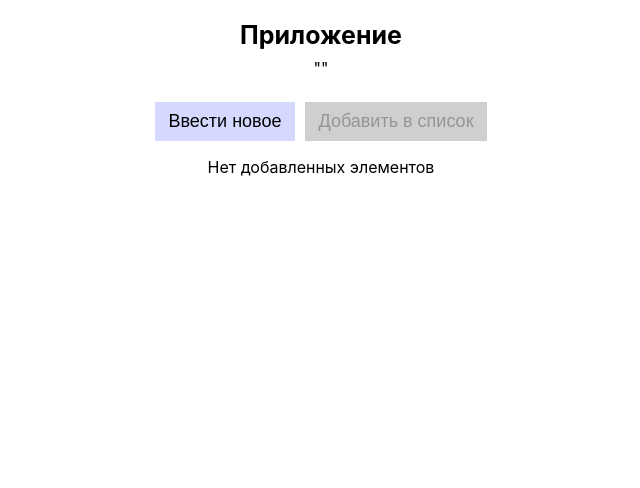
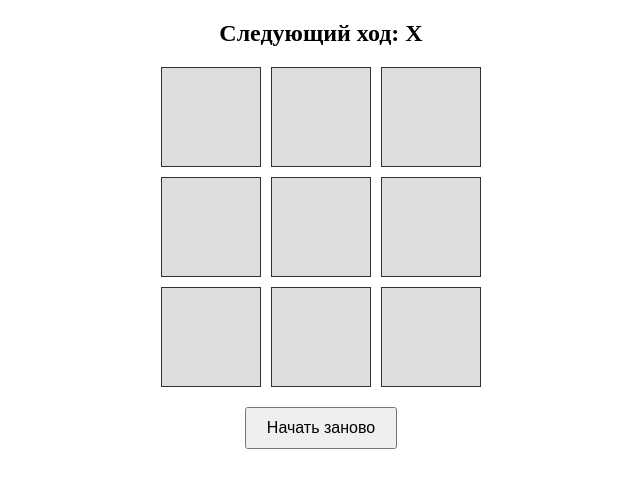
Before and after one commit to s1vo/my-app, a React (Create React App) app in the folder my-app/: page / in a window 1280 px wide. Shown: the top 488 px of the page, without its empty margins (319-959 px from the left). Built offline with nearby package versions, Linux system fonts and the light colour scheme.

Commit message:
Create game cross-zero

```diff
--- a/my-app/package.json
+++ b/my-app/package.json
@@ -9,6 +9,7 @@
     "eslint-config-prettier": "^9.1.0",
     "eslint-plugin-prettier": "^5.2.1",
     "prettier": "^3.3.3",
+    "prop-types": "^15.8.1",
     "react": "^18.3.1",
     "react-dom": "^18.3.1",
     "react-scripts": "5.0.1",
--- a/my-app/src/App.js
+++ b/my-app/src/App.js
@@ -1,55 +1,124 @@
 import React, { useState } from 'react';
+import PropTypes from 'prop-types';
+import { StrictMode } from 'react';
 import styles from './App.module.css';
 
-const App = () => {
+// Stateless компоненты
+const Square = ({ value, onClick }) => (
+    <button className={styles.square} onClick={onClick}>
+        {value}
+    </button>
+);
 
-    const [value, setValue] = useState('');
-    const [list, setList] = useState([]);
-    const [error, setError] = useState('');
+Square.propTypes = {
+    value: PropTypes.string,
+    onClick: PropTypes.func.isRequired,
+};
 
-    const onInputButtonClick = () => {
-        const promptValue = prompt('Введите значение');
-        if (promptValue.length >= 3) {
-            setValue(promptValue);
-            setError('');
+const Board = ({ squares, onClick }) => (
+    <div className={styles.board}>
+        {squares.map((square, i) => (
+            <Square key={i} value={square} onClick={() => onClick(i)} />
+        ))}
+    </div>
+);
+
+Board.propTypes = {
+    squares: PropTypes.arrayOf(PropTypes.string).isRequired,
+    onClick: PropTypes.func.isRequired,
+};
+
+const Info = ({ status }) => <div className={styles.status}>{status}</div>;
+
+Info.propTypes = {
+    status: PropTypes.string.isRequired,
+};
+
+const RestartButton = ({ onRestart }) => (
+    <button className={styles['restart-button']} onClick={onRestart}>
+        Начать заново
+    </button>
+);
+
+RestartButton.propTypes = {
+    onRestart: PropTypes.func.isRequired,
+};
+
+// Stateful компоненты
+const BoardContainer = ({ squares, onSquareClick }) => (
+    <Board squares={squares} onClick={onSquareClick} />
+);
+
+BoardContainer.propTypes = {
+    squares: PropTypes.arrayOf(PropTypes.string).isRequired,
+    onSquareClick: PropTypes.func.isRequired,
+};
+
+const GameContainer = () => {
+    const [squares, setSquares] = useState(Array(9).fill(null));
+    const [isXNext, setIsXNext] = useState(true);
+    const [winner, setWinner] = useState(null);
+
+    const handleClick = (i) => {
+        if (squares[i] || winner) return;
+
+        const newSquares = squares.slice();
+        newSquares[i] = isXNext ? 'X' : 'O';
+        setSquares(newSquares);
+
+        const calculatedWinner = calculateWinner(newSquares);
+        if (calculatedWinner) {
+            setWinner(calculatedWinner);
         } else {
-            setError('Значение должно содержать минимум 3 символа');
+            setIsXNext(!isXNext);
         }
     };
 
-    const onAddButtonClick = () => {
-        if (value.length >= 3) {
-            const newItem = { id: Date.now(), value };
-            setList(prevList => [...prevList, newItem]);
-            setValue('');
-            setError('');
-        }
+    const handleRestart = () => {
+        setSquares(Array(9).fill(null));
+        setIsXNext(true);
+        setWinner(null);
     };
 
-    const isValueValid = value.length >= 3;
+    const status = winner
+        ? `Победитель: ${winner}`
+        : `Следующий ход: ${isXNext ? 'X' : 'O'}`;
 
     return (
-        <div className={styles.app}>
-            <h1 className={styles.pageHeading}>Приложение</h1>
-            <output className={styles.noMarginText}>"{value}"</output>
-            <div className={styles.buttonsContainer}>
-                <button onClick={onInputButtonClick} className={styles.button}>Ввести новое</button>
-                <button onClick={onAddButtonClick} disabled={!isValueValid} className={styles.button}>Добавить в список</button>
-            </div>
-
-            {error && <div className={styles.error}>{error}</div>}
-
-            {list.length > 0 ? (
-                <ul>
-                    {list.map(item => (
-                        <li key={item.id}>{item.value}</li>
-                    ))}
-                </ul>
-            ) : (
-                <p>Нет добавленных элементов</p>
-            )}
+        <div className={styles.game}>
+            <Info status={status} />
+            <BoardContainer squares={squares} onSquareClick={handleClick} />
+            <RestartButton onRestart={handleRestart} />
         </div>
     );
-}
+};
+
+// Вспомогательная функция для вычисления победителя
+const calculateWinner = (squares) => {
+    const lines = [
+        [0, 1, 2],
+        [3, 4, 5],
+        [6, 7, 8],
+        [0, 3, 6],
+        [1, 4, 7],
+        [2, 5, 8],
+        [0, 4, 8],
+        [2, 4, 6],
+    ];
+    for (let i = 0; i < lines.length; i++) {
+        const [a, b, c] = lines[i];
+        if (squares[a] && squares[a] === squares[b] && squares[a] === squares[c]) {
+            return squares[a];
+        }
+    }
+    return null;
+};
+
+// Главный компонент
+const App = () => (
+    <StrictMode>
+        <GameContainer />
+    </StrictMode>
+);
 
 export default App;
--- a/my-app/src/App.module.css
+++ b/my-app/src/App.module.css
@@ -1,92 +1,39 @@
-body {
-  margin: 0;
-  font-family: -apple-system, BlinkMacSystemFont, 'Segoe UI', 'Roboto', 'Oxygen', 'Ubuntu', 'Cantarell', 'Fira Sans',
-  'Droid Sans', 'Helvetica Neue', sans-serif;
-  -webkit-font-smoothing: antialiased;
-  -moz-osx-font-smoothing: grayscale;
+.game {
+  display: flex;
+  flex-direction: column;
+  align-items: center;
+  margin-top: 20px;
 }
 
-code {
-  font-family: source-code-pro, Menlo, Monaco, Consolas, 'Courier New', monospace;
+.board {
+  display: grid;
+  grid-template-columns: repeat(3, 100px);
+  grid-template-rows: repeat(3, 100px);
+  gap: 10px;
 }
 
-
-:root {
-  --accent-color-hue: 236;
-  --accent-color-saturation: 100%;
-  --disabled-color: #cfcfcf;
-  --error-color: #d40000;
+.square {
+  width: 100px;
+  height: 100px;
+  font-size: 24px;
+  font-weight: bold;
+  display: flex;
+  align-items: center;
+  justify-content: center;
+  background-color: #ddd;
+  border: 1px solid #333;
+  cursor: pointer;
 }
 
-.app {
-  text-align: center;
-  max-width: 700px;
-  margin: 0 auto;
-  padding: 20px;
-}
-
-.error {
-  color: var(--error-color);
+.status {
+  margin-bottom: 20px;
+  font-size: 24px;
   font-weight: bold;
 }
 
-.pageHeading {
-  margin: 0 0 0.5rem;
-  font-size: 25px;
-  font-weight: bold;
+.restart-button {
+  margin-top: 20px;
+  padding: 10px 20px;
+  font-size: 16px;
+  cursor: pointer;
 }
-
-.noMarginText {
-  margin: 0;
-}
-
-.currentValue {
-  font-weight: bold;
-}
-
-.buttonsContainer {
-  margin-top: 1.5rem;
-  display: flex;
-  justify-content: center;
-  gap: 10px;
-}
-
-.button {
-  padding: 0.5em 0.75em;
-  background-color: hsl(var(--accent-color-hue), var(--accent-color-saturation), 92%);
-  font-size: 18px;
-  border: none;
-  transition: background-color 0.15s ease;
-}
-
-.button:hover {
-  background-color: hsl(var(--accent-color-hue), var(--accent-color-saturation), 87%);
-}
-
-.button:active {
-  background-color: hsl(var(--accent-color-hue), var(--accent-color-saturation), 82%);
-}
-
-.button:disabled {
-  background-color: var(--disabled-color);
-}
-
-.listContainer {
-  margin-top: 1.5rem;
-}
-
-.listHeading {
-  font-size: 20px;
-  font-weight: bold;
-  margin: 0 0 0.5rem;
-}
-
-.list {
-  text-align: left;
-  margin: 0 auto;
-  max-width: 300px;
-}
-
-.listItem:not(:last-child) {
-  margin-bottom: 0.5em;
-}
```
Also changed, not shown: 1 other file (tests, documents, lock files or other folders).
